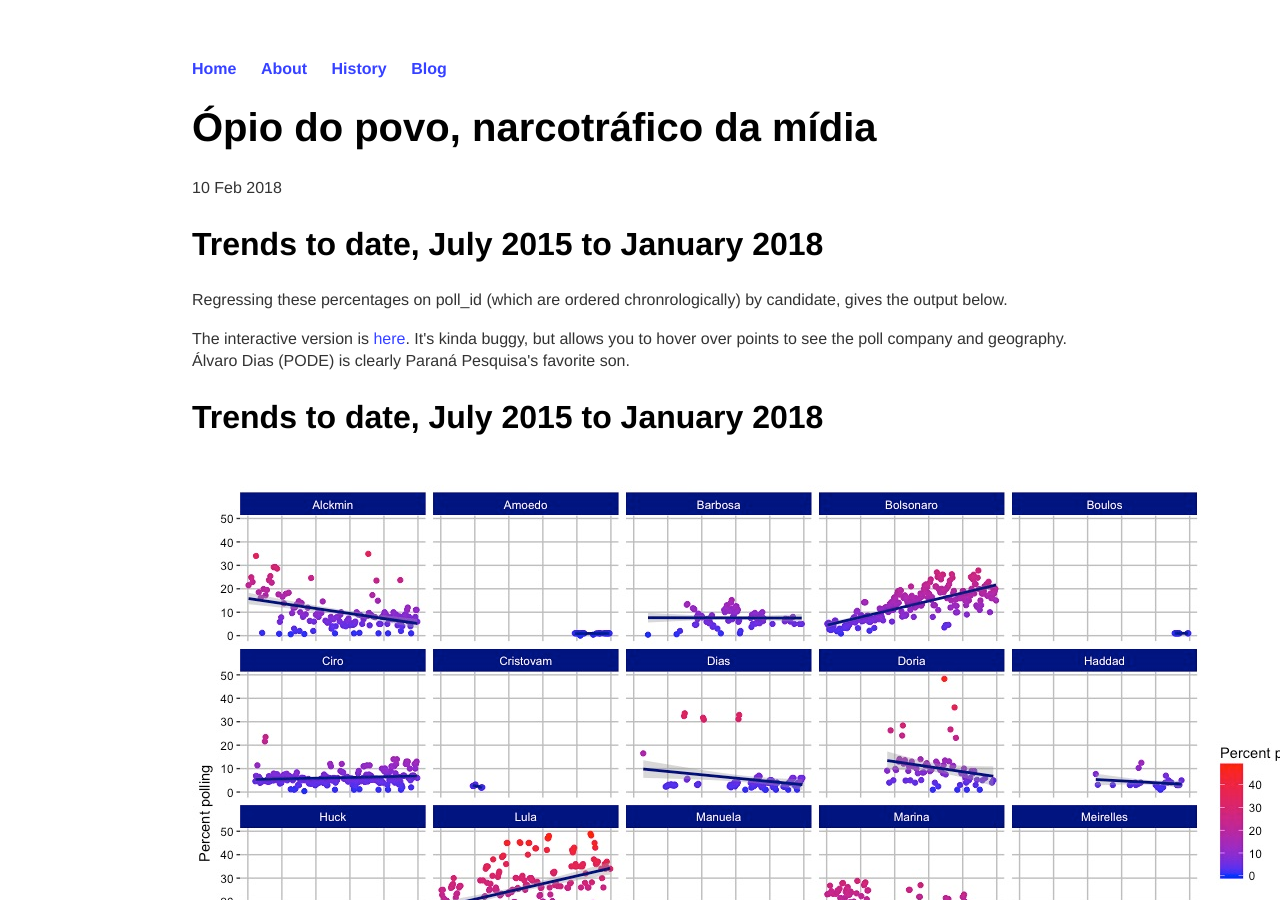
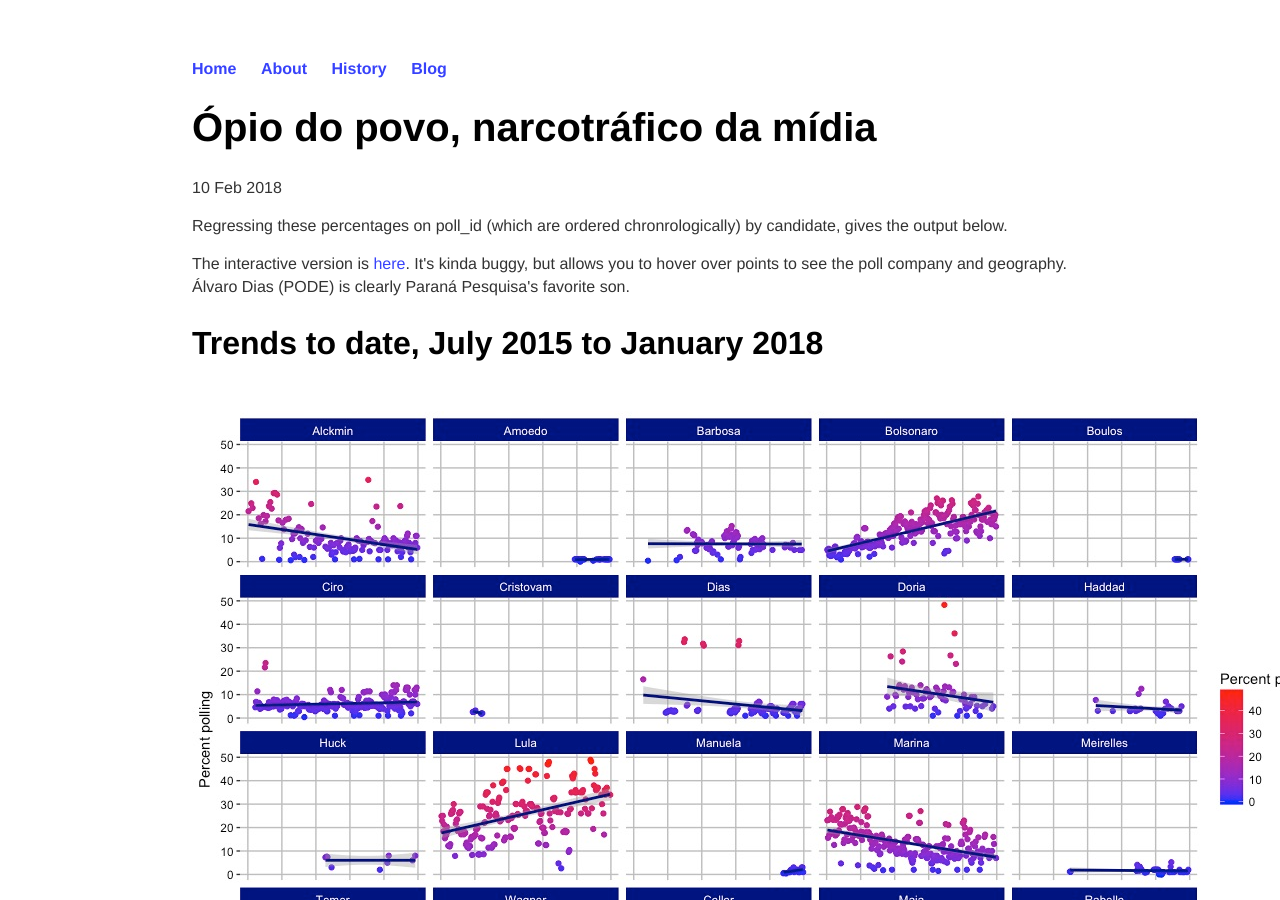
Before and after one commit to lizmckenna/elizabethmckenna.org, a Jekyll site: the page built from _posts/2018-02-10-narcotrafico-da-midia.md, in a window 1280 px wide and 900 px high. Built offline with Jekyll 4.4.1, drawn with Linux system fonts in a browser that asks for light colours.

Commit message:
Update 2018-02-10-narcotrafico-da-midia.md

```diff
--- a/_posts/2018-02-10-narcotrafico-da-midia.md
+++ b/_posts/2018-02-10-narcotrafico-da-midia.md
@@ -3,7 +3,6 @@ layout: post
 title: "Ópio do povo, narcotráfico da mídia"
 date: 2018-02-10
 ---
-<h2> Trends to date, July 2015 to January 2018 </h2>
 <p> Regressing these percentages on poll_id (which are ordered chronrologically) by candidate, gives the output below.</p>
 <p> The interactive version is <a href="http://rpubs.com/lizmckenna/359463">here</a>. It's kinda buggy, but allows you to hover over points to see the poll company and geography. Álvaro Dias (PODE) is clearly Paraná Pesquisa's favorite son.</p>
 <h2> Trends to date, July 2015 to January 2018 </h2>
```
